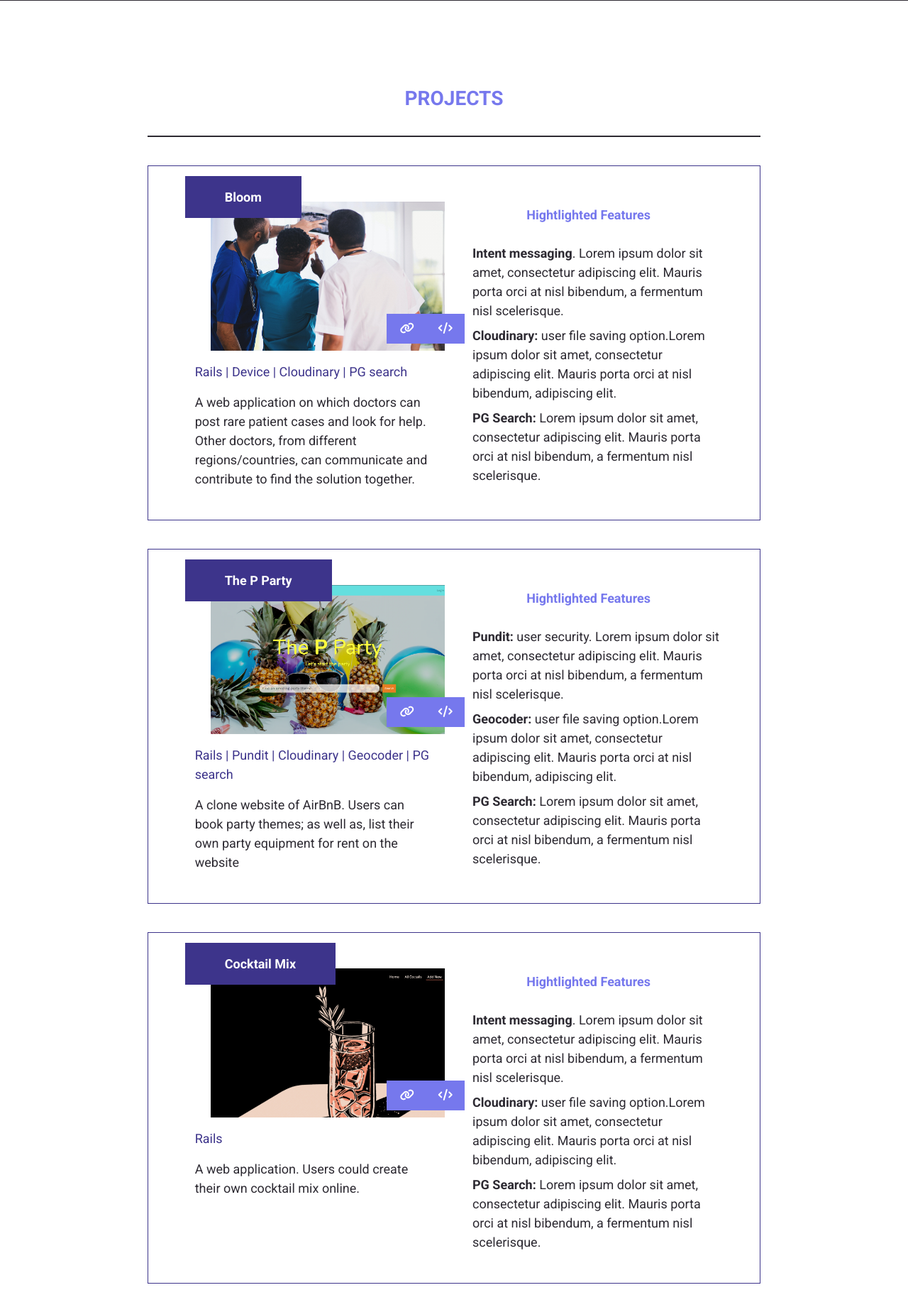
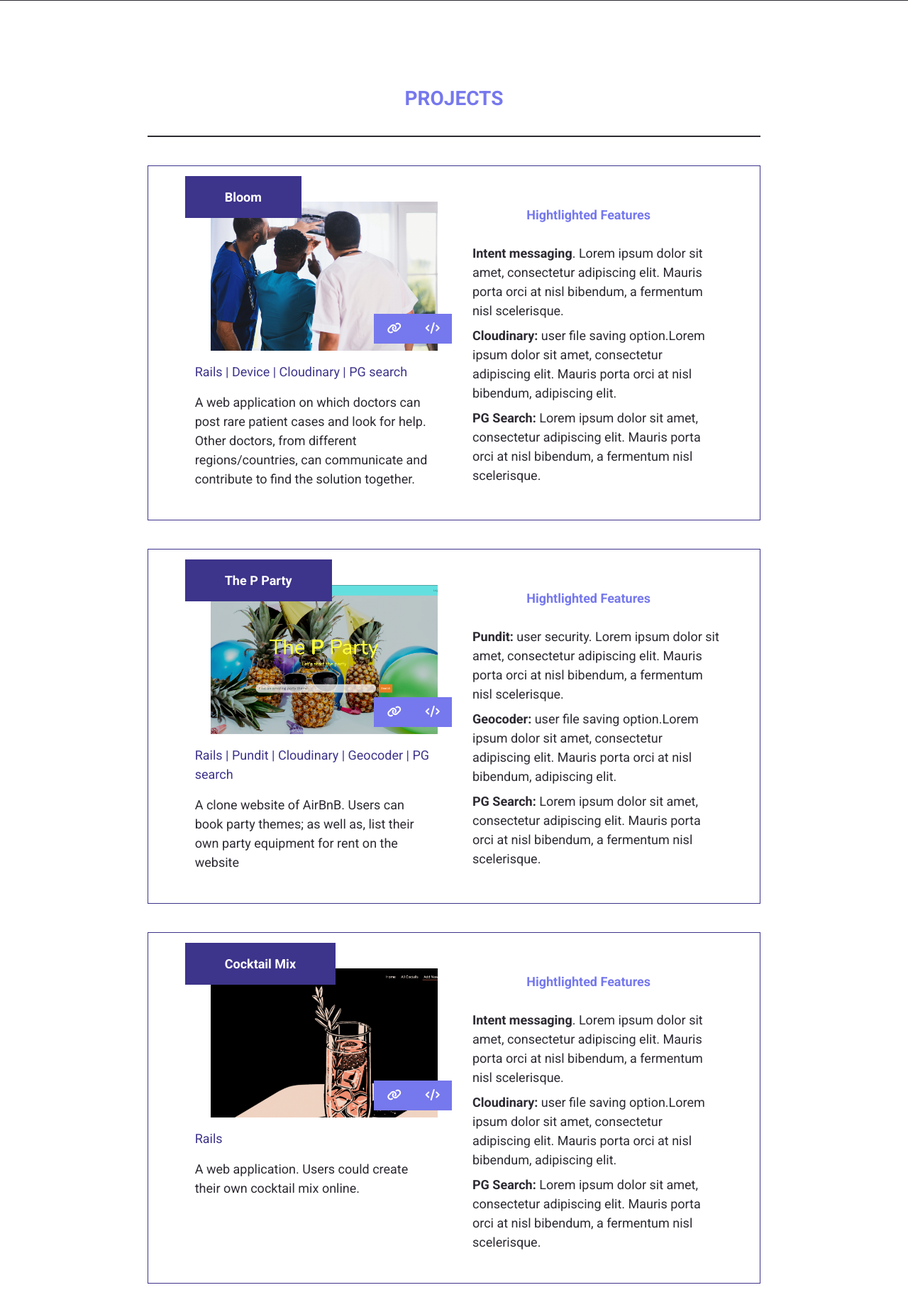
Before and after one commit to vivien-z/my-portfolio-zhu, a Rails app: page / in a window 1280 px wide. Shown: the part 1945-3793 px from the top of the page at 71% size. Run offline with Rails 7, Linux system fonts and the light colour scheme; style sheets or scripts are compiled from the project's sources; some libraries are stand-ins or nearby versions.

Commit message:
moved card icon towards left side, adjusted card pic size smaller

```diff
--- a/app/assets/stylesheets/components/_card.scss
+++ b/app/assets/stylesheets/components/_card.scss
@@ -19,7 +19,7 @@
   // background-image: linear-gradient(rgba(0,0,0,0.1),rgba(0,0,0,0.1)), url('<%= image_path "bloom.jpg", class: "pic" %>');
   position: relative;
   height: 210px;
-  width: 330px;
+  width: 320px;
   background-size: cover;
   background-position: center;
   margin: 22px 20px 0 44px;
@@ -52,12 +52,12 @@
 .i-link {
   padding: 6px 16px;
   position: absolute;
-  right: 20px;
+  right: 28px;
   bottom: 10px;
 }
 .i-code {
   position: absolute;
-  right: -28px;
+  right: -20px;
   bottom: 10px;
 }
 
```
